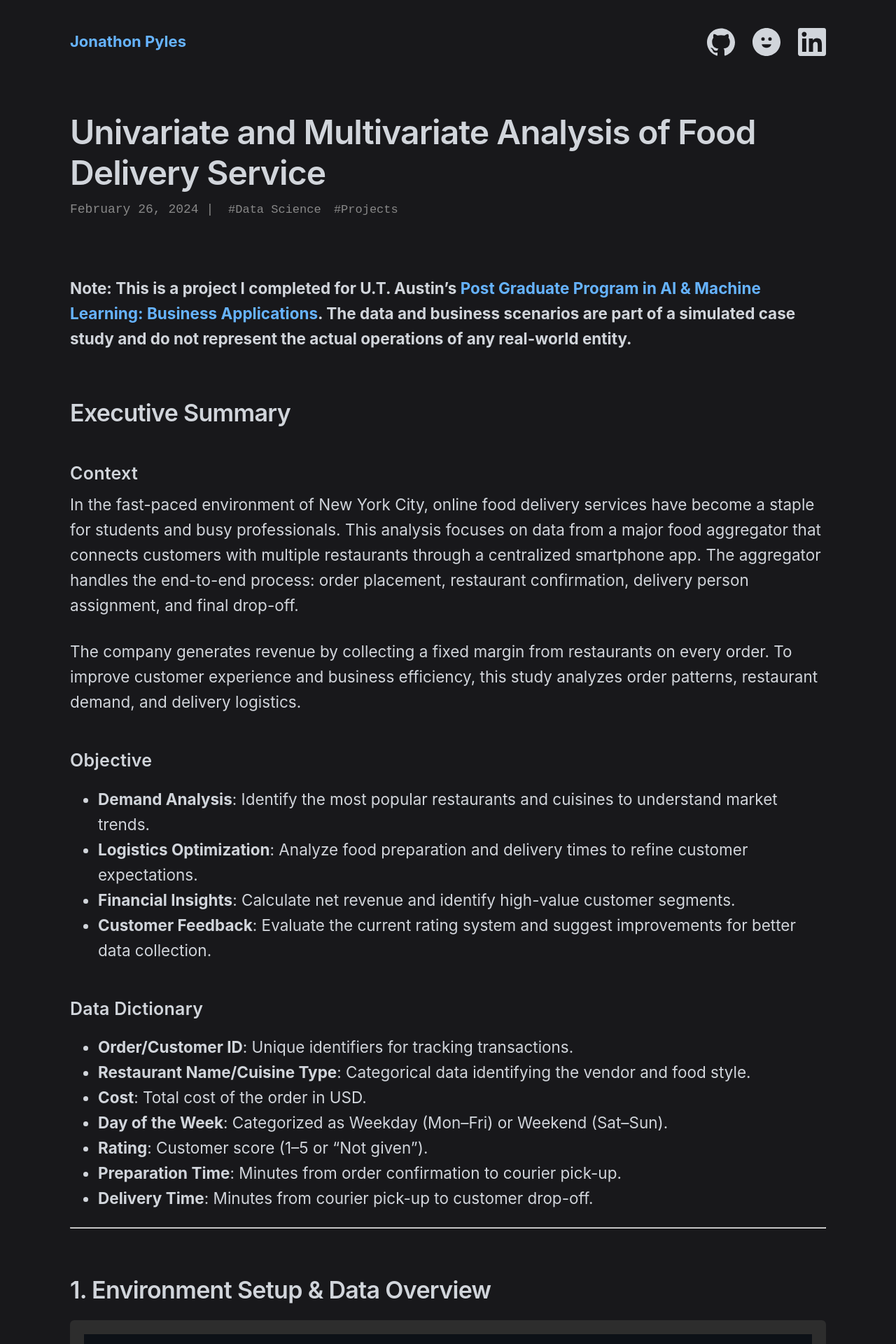
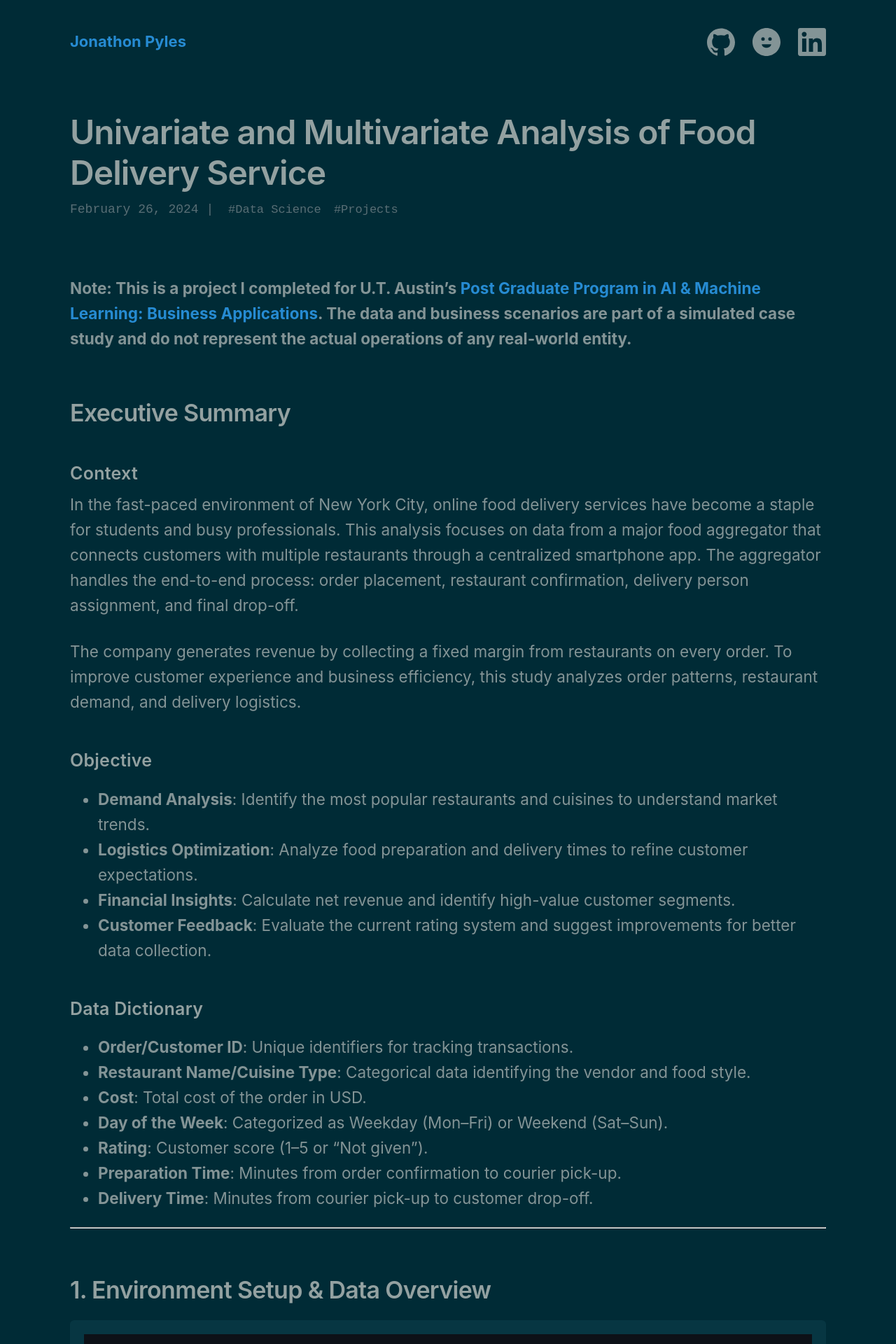
Before and after one commit to JNPyles/JNPyles.github.io, a Jekyll site: the page built from _posts/2024/2024-02-26-Univariate-Multivariate-Analysis-Food-Delivery.md, in a window 1280 px wide. Shown: the top 1920 px of the page at 70% size. Built offline with Jekyll 4.4.1, drawn with Linux system fonts in a browser that asks for light colours; nearby versions of some CDN libraries.

Commit message:
Update style.css

```diff
--- a/assets/css/style.css
+++ b/assets/css/style.css
@@ -1,11 +1,11 @@
-/* Minimalist Base Variables (Permanent Dark Mode) */
+/* Minimalist Base Variables (Solarized Dark Mode) */
 :root {
-  --bg: #18181b;
-  --text: #d1d5db;
-  --link: #66b3ff;
-  --meta: #888888;
-  --tooltip-bg: #f9f9f9;
-  --tooltip-text: #333333;
+  --bg: #002b36;           /* Solarized base03 */
+  --text: #839496;         /* Solarized base0 */
+  --link: #268bd2;         /* Solarized blue */
+  --meta: #586e75;         /* Solarized base01 */
+  --tooltip-bg: #073642;   /* Solarized base02 */
+  --tooltip-text: #93a1a1; /* Solarized base1 */
 }
 
 /* =========================================
@@ -35,6 +35,7 @@ h1, h2, h3 {
   line-height: 1.2;
   margin-top: 2em;
   margin-bottom: 0.5em;
+  color: #93a1a1; /* Solarized base1 for slightly brighter headings */
 }
 
 h1, h2 {
@@ -108,6 +109,7 @@ nav .nav-links a.active {
 
 .nav-icons a:hover svg {
   transform: scale(1.15);
+  fill: var(--link); /* Adds a subtle blue hover state to icons */
 }
 
 /* Tooltip */
@@ -138,7 +140,6 @@ nav .nav-links a.active {
   opacity: 1;
   bottom: -2.5rem;
 }
-
 
 /* =========================================
    Portfolio Layout (Tags & Projects)
@@ -198,8 +199,7 @@ nav .nav-links a.active {
   margin-left: 0.25rem;
 }
 
-/* Mobile View: I increased the breakpoint by 25% (900 -> 1125px)
-   so the layout collapses earlier to accommodate the larger elements */
+/* Mobile View */
 @media (max-width: 1125px) {
   .portfolio-container {
     flex-direction: column;
@@ -217,7 +217,6 @@ nav .nav-links a.active {
     gap: 1rem;
   }
 }
-
 
 /* =========================================
    Post Lists & Meta Info
@@ -284,8 +283,8 @@ ul.year-grouped li {
    ========================================= */
 figure.highlight,
 pre {
-  background: #2d2d2d;
-  color: #f8f8f2;
+  background: #073642; /* Solarized base02 */
+  color: #839496;      /* Solarized base0 */
   padding: 1rem;
   border-radius: 0.3rem;
   overflow-x: auto;
@@ -293,11 +292,11 @@ pre {
   font-family: "Courier New", Courier, monospace;
 }
 
-.highlight .comment  { color: #999; font-style: italic; }
-.highlight .keyword  { color: #cc99cd; font-weight: bold; }
-.highlight .string   { color: #7ec699; }
-.highlight .number   { color: #f08d49; }
-.highlight .function { color: #f8c555; }
+.highlight .comment  { color: #586e75; font-style: italic; } /* Solarized base01 */
+.highlight .keyword  { color: #859900; font-weight: bold; }  /* Solarized green */
+.highlight .string   { color: #2aa198; }                     /* Solarized cyan */
+.highlight .number   { color: #dc322f; }                     /* Solarized red */
+.highlight .function { color: #268bd2; }                     /* Solarized blue */
 
 pre code.hljs {
   font-size: 0.85em;
@@ -336,8 +335,9 @@ img {
 }
 
 .post-note {
-  background-color: #f8f9fa;
-  border-left: 5px solid #007bff;
+  background-color: #073642;      /* Solarized base02 to match dark mode */
+  border-left: 5px solid #268bd2; /* Solarized blue */
+  color: var(--text);             /* Ensure text remains readable */
   padding: 15px;
   margin-bottom: 20px;
   font-style: italic;
```
